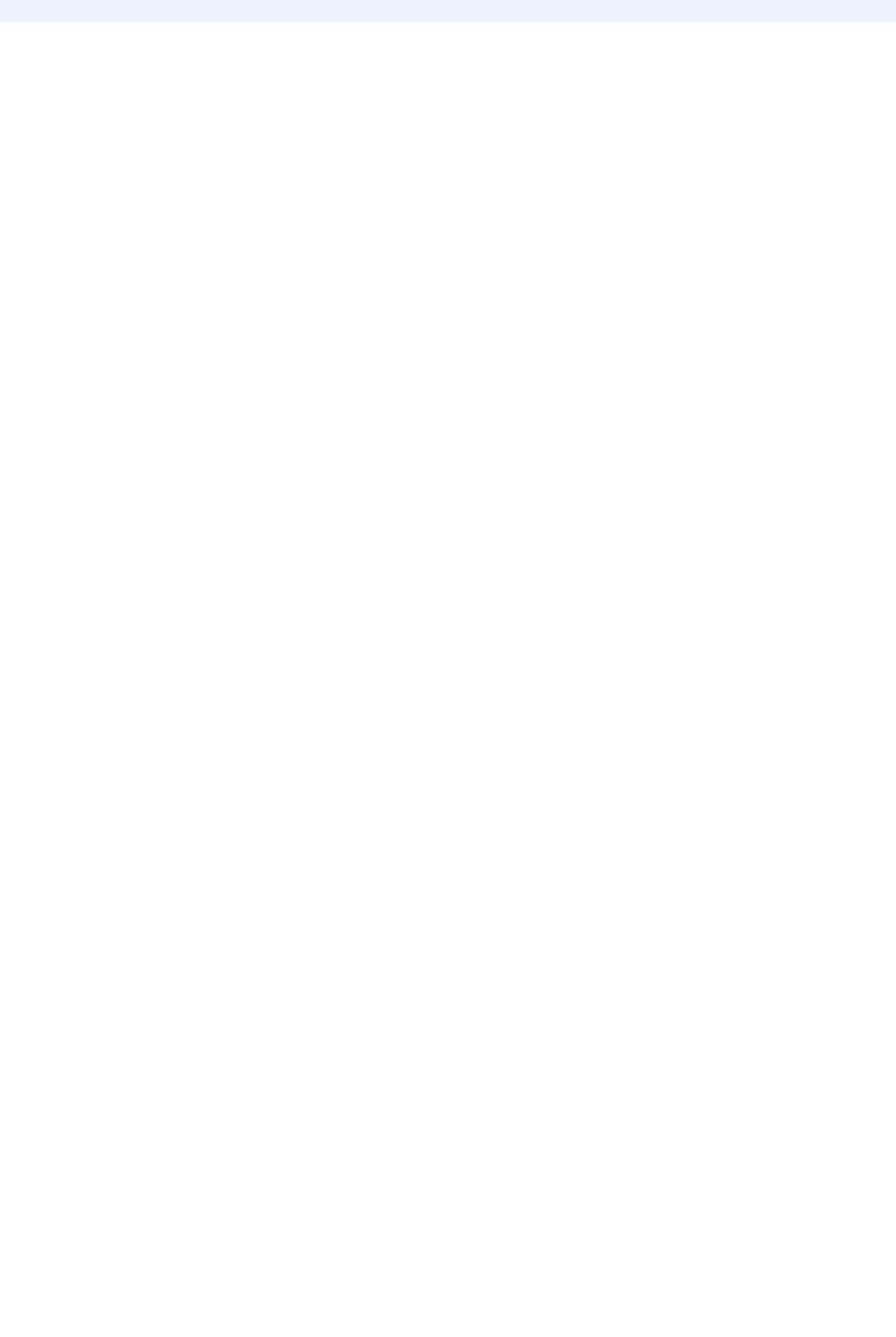
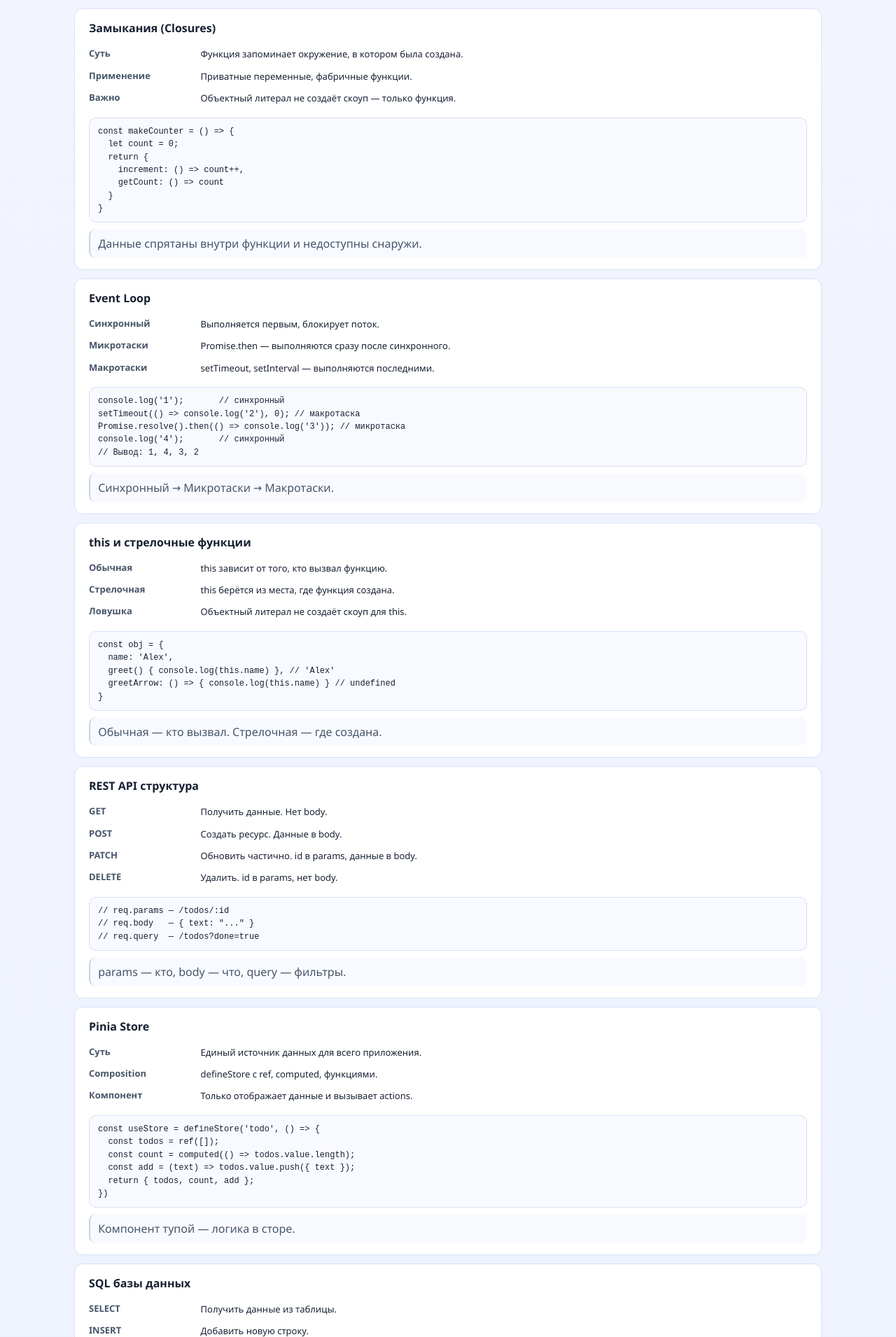
Before and after one commit to MikyViz/moosebroLab, a Vue app: page /programming in a window 1280 px wide. Shown: the part 3909-5820 px from the top of the page at 70% size. Before the commit the page ends 3941 px from the top, so only its background shows below. Built offline with nearby package versions, Linux system fonts and the light colour scheme.

Commit message:
обновил бд для програмирования

```diff
--- a/src/data/programmingTopics.ts
+++ b/src/data/programmingTopics.ts
@@ -161,6 +161,86 @@ export const programmingBaseTopics: ProgrammingTopic[] = [
     code: `^/users/([^/]+)$`,
     takeaway: 'Регулярки — основа динамических маршрутов Express.',
   },
+  {
+    id: 18,
+    title: 'Замыкания (Closures)',
+    icon: '🔒',
+    color: '#e17055',
+    points: [
+      { label: 'Суть', text: 'Функция запоминает окружение, в котором была создана.' },
+      { label: 'Применение', text: 'Приватные переменные, фабричные функции.' },
+      { label: 'Важно', text: 'Объектный литерал не создаёт скоуп — только функция.' },
+    ],
+    code: `const makeCounter = () => {\n  let count = 0;\n  return {\n    increment: () => count++,\n    getCount: () => count\n  }\n}`,
+    takeaway: 'Данные спрятаны внутри функции и недоступны снаружи.',
+  },
+  {
+    id: 19,
+    title: 'Event Loop',
+    icon: '🔁',
+    color: '#00b894',
+    points: [
+      { label: 'Синхронный', text: 'Выполняется первым, блокирует поток.' },
+      { label: 'Микротаски', text: 'Promise.then — выполняются сразу после синхронного.' },
+      { label: 'Макротаски', text: 'setTimeout, setInterval — выполняются последними.' },
+    ],
+    code: `console.log('1');       // синхронный\nsetTimeout(() => console.log('2'), 0); // макротаска\nPromise.resolve().then(() => console.log('3')); // микротаска\nconsole.log('4');       // синхронный\n// Вывод: 1, 4, 3, 2`,
+    takeaway: 'Синхронный → Микротаски → Макротаски.',
+  },
+  {
+    id: 20,
+    title: 'this и стрелочные функции',
+    icon: '🎯',
+    color: '#6c5ce7',
+    points: [
+      { label: 'Обычная', text: 'this зависит от того, кто вызвал функцию.' },
+      { label: 'Стрелочная', text: 'this берётся из места, где функция создана.' },
+      { label: 'Ловушка', text: 'Объектный литерал не создаёт скоуп для this.' },
+    ],
+    code: `const obj = {\n  name: 'Alex',\n  greet() { console.log(this.name) }, // 'Alex'\n  greetArrow: () => { console.log(this.name) } // undefined\n}`,
+    takeaway: 'Обычная — кто вызвал. Стрелочная — где создана.',
+  },
+  {
+    id: 21,
+    title: 'REST API структура',
+    icon: '🛠️',
+    color: '#0984e3',
+    points: [
+      { label: 'GET', text: 'Получить данные. Нет body.' },
+      { label: 'POST', text: 'Создать ресурс. Данные в body.' },
+      { label: 'PATCH', text: 'Обновить частично. id в params, данные в body.' },
+      { label: 'DELETE', text: 'Удалить. id в params, нет body.' },
+    ],
+    code: `// req.params — /todos/:id\n// req.body   — { text: "..." }\n// req.query  — /todos?done=true`,
+    takeaway: 'params — кто, body — что, query — фильтры.',
+  },
+  {
+    id: 22,
+    title: 'Pinia Store',
+    icon: '🍍',
+    color: '#f9ca24',
+    points: [
+      { label: 'Суть', text: 'Единый источник данных для всего приложения.' },
+      { label: 'Composition', text: 'defineStore с ref, computed, функциями.' },
+      { label: 'Компонент', text: 'Только отображает данные и вызывает actions.' },
+    ],
+    code: `const useStore = defineStore('todo', () => {\n  const todos = ref([]);\n  const count = computed(() => todos.value.length);\n  const add = (text) => todos.value.push({ text });\n  return { todos, count, add };\n})`,
+    takeaway: 'Компонент тупой — логика в сторе.',
+  },
+  {
+    id: 23,
+    title: 'SQL базы данных',
+    icon: '🗄️',
+    color: '#e17055',
+    points: [
+      { label: 'SELECT', text: 'Получить данные из таблицы.' },
+      { label: 'INSERT', text: 'Добавить новую строку.' },
+      { label: 'UPDATE', text: 'Изменить существующую строку.' },
+      { label: 'DELETE', text: 'Удалить строку.' },
+    ],
+    code: `db.prepare('SELECT * FROM todos').all();\ndb.prepare('INSERT INTO todos (text) VALUES (?)').run(text);\ndb.prepare('UPDATE todos SET done=? WHERE id=?').run(1, id);\ndb.prepare('DELETE FROM todos WHERE id=?').run(id);`,
+    takeaway: 'Всегда используй ? вместо шаблонных строк — защита от инъекций.',
+  },
 ]
 
 export const programmingExtraTopics: ProgrammingTopic[] = [
--- a/src/views/WorkoutsView.vue
+++ b/src/views/WorkoutsView.vue
@@ -10,15 +10,15 @@ type BodyView = 'front' | 'back'
 
 type WorkoutMode = 'full' | 'min'
 
-const weekdayIds = ['sun', 'mon', 'tue', 'wed', 'thu', 'fri', 'sat'] as const
-const workoutProgressStorageKey = 'moosebroLab.workouts.progress'
+const weekdayIds = ['sun', 'mon', 'tue', 'wed', 'thu', 'fri', 'sat'] as const // ?as const?
+const workoutProgressStorageKey = 'moosebroLab.workouts.progress' //?
 
 const getCurrentWeekdayId = () => weekdayIds[new Date().getDay()]
 
 const getTodayKey = () => {
   const now = new Date()
   const year = now.getFullYear()
-  const month = String(now.getMonth() + 1).padStart(2, '0')
+  const month = String(now.getMonth() + 1).padStart(2, '0') // ? padStart? почему тут стринг а выше  нет?
   const day = String(now.getDate()).padStart(2, '0')
   return `${year}-${month}-${day}`
 }
```
